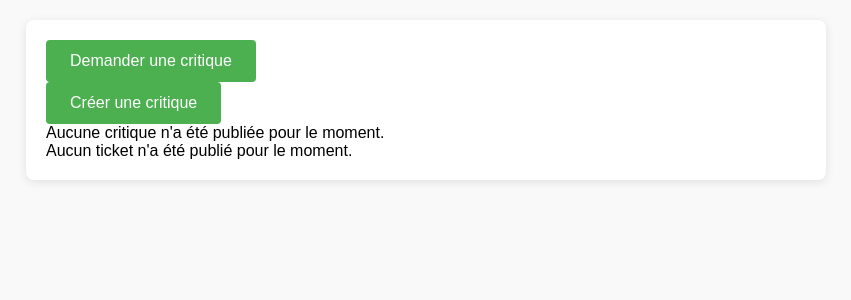
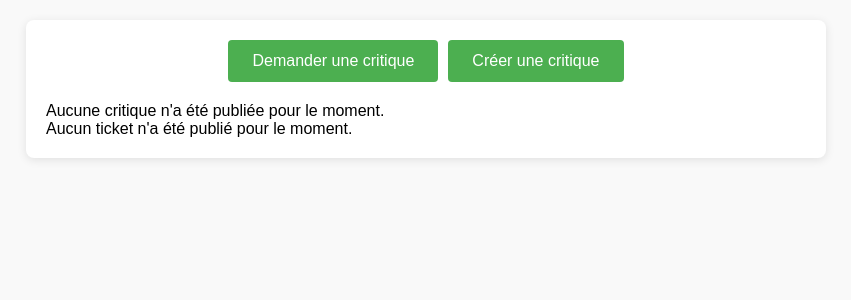
Before and after one commit to Razvan-drb/Project_08_OC, a Django app: page /flux/ in a window 1280 px wide. Shown: the part 68-368 px from the top of the page, without its empty margins (214-1065 px from the left). Run offline with Django 5.2, Linux system fonts and the light colour scheme; data that the repository does not hold is empty.

Commit message:
aaplied styles

```diff
--- a/merchex/LITRevu/static/styles/flux.css
+++ b/merchex/LITRevu/static/styles/flux.css
@@ -100,11 +100,6 @@ main {
     box-shadow: 0 2px 5px rgba(0, 0, 0, 0.1);
 }
 
-.review-time {
-    font-size: 12px;
-    color: #777;
-}
-
 .review-box h2 {
     font-size: 20px;
     margin: 10px 0;
@@ -133,3 +128,39 @@ main {
     border-radius: 4px; /* Optional rounded corners */
     margin: 10px 0; /* Add some spacing */
 }
+#########################################################
+############ modifier, commentaire, Note #####################
+/* Style the Note and Commentaire labels */
+.feedback-box p strong {
+    background-color: red !important; /* Ensures feedback-boxes are red */
+    border: 1px solid red;
+    border-radius: 8px;
+    padding: 15px;
+    box-shadow: 0 2px 5px rgba(0, 0, 0, 0.1);
+    transition: transform 0.2s;
+    color: red;
+}
+
+.feedback-box:hover {
+    transform: scale(1.02);
+}
+
+.review-time {
+    font-size: 12px;
+    color: #777;
+    margin-top: 10px;
+}
+
+.update-btn {
+    display: inline-block;
+    background-color: #007bff;
+    color: white;
+    padding: 8px 12px;
+    border-radius: 4px;
+    text-decoration: none;
+    transition: background-color 0.3s;
+}
+
+.update-btn:hover {
+    background-color: #0056b3;
+}
--- a/merchex/LITRevu/templates/LITRevu/flux.html
+++ b/merchex/LITRevu/templates/LITRevu/flux.html
@@ -23,7 +23,7 @@
     </header>
 
     <main>
-        <div class="buttons">
+        <div class="button_container">
             <form method="get" action="{% url 'create_ticket' %}">
                 <button type="submit" class="custom_button">Demander une critique</button>
             </form>
@@ -107,7 +107,7 @@
             {% endif %}
         </div>
 
-        <div class="button-container">
+        <div class="button_container">
             <!-- Show the feedback button -->
             <a href="{% url 'ticket_feedback' ticket.id %}" class="btn btn-primary">Donner un avis</a>
 
```
